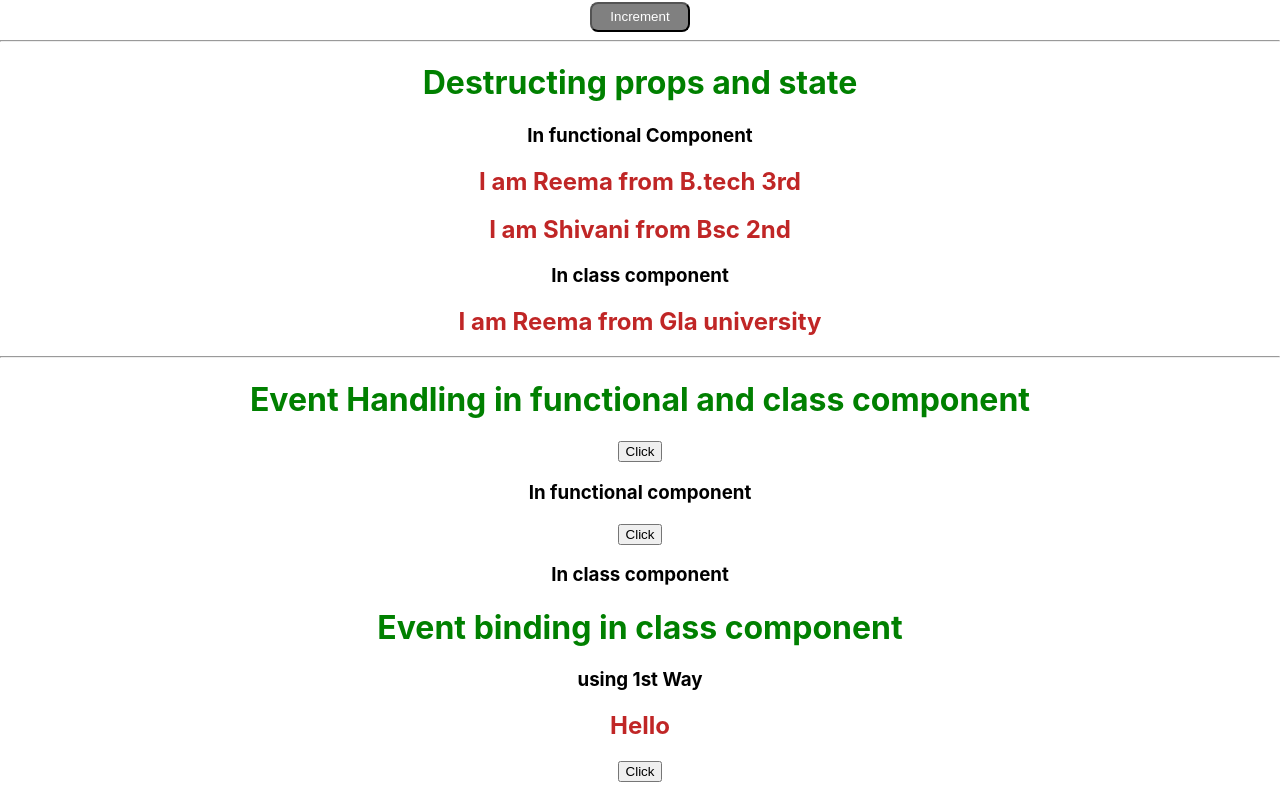
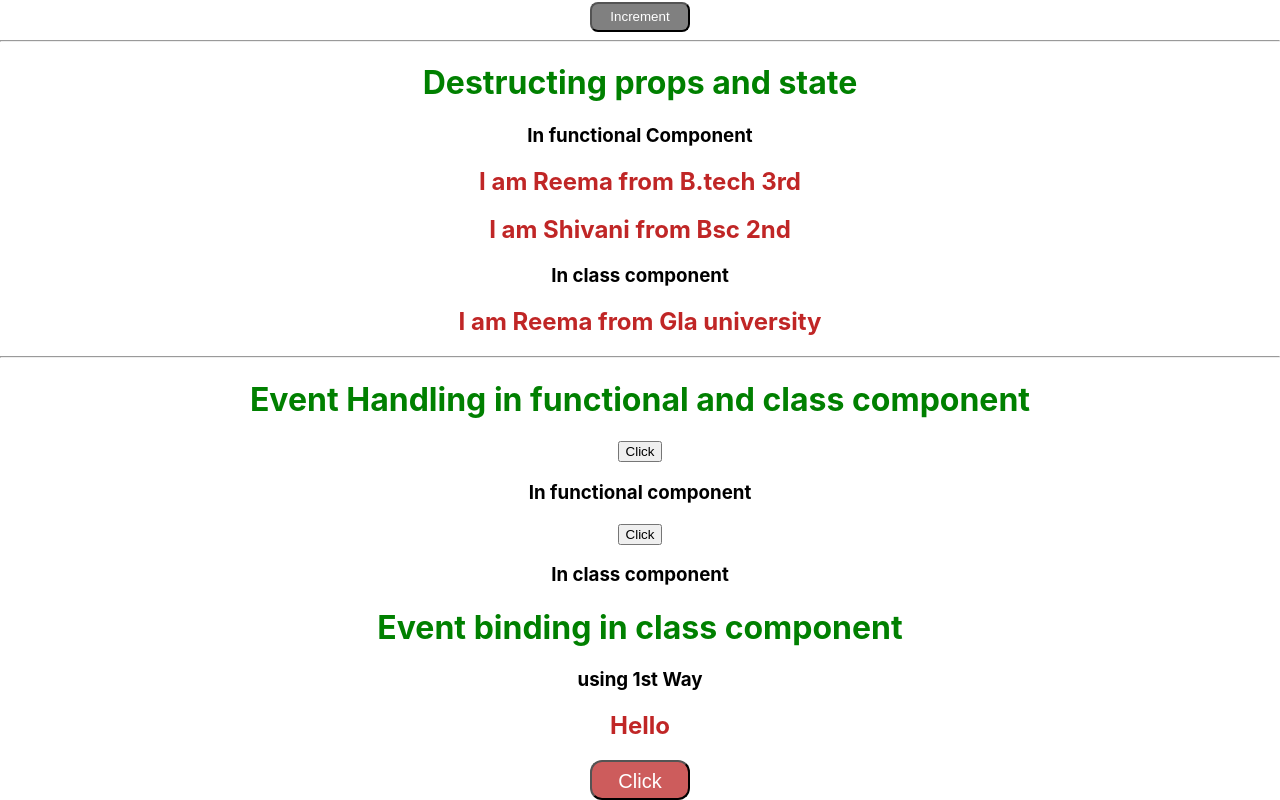
Before and after one commit to Reema1234ag/React_practice, a React (Create React App) app in the folder hello-world/: page / in a window 1280 px wide. Shown: the part 2592-3392 px from the top of the page. Built offline with nearby package versions, Linux system fonts and the light colour scheme.

Commit message:
event bindingways(rcc)

```diff
--- a/hello-world/src/youtube classes/BindingHandlers.js
+++ b/hello-world/src/youtube classes/BindingHandlers.js
@@ -1,5 +1,13 @@
 import React, { Component } from 'react'
-
+const btn={
+    width:"100px",
+    height:"40px",
+    padding:"8px",
+    backgroundColor:"indianred",
+    color:"white",
+    borderRadius:"12px",
+    fontSize:"20px"
+}
 
 
 export  class ClassClick extends Component {                //simple event handling in class compo.
@@ -40,7 +48,7 @@ export class BindingHandlers extends Component {
             <div>
             <h3>using 1st Way</h3>
             <h2>{this.state.message}</h2>
-            <button onClick={this.clickHandler.bind(this)}>Click</button>               {/*Here*/}
+            <button style={btn} onClick={this.clickHandler.bind(this)}>Click</button>               {/*Here*/}
             </div>
         )
     }
@@ -66,7 +74,7 @@ export class BindingHandlers1 extends Component {
             <div>
             <h3>using 2nd Way</h3>
             <h2>{this.state.message}</h2>
-            <button onClick={()=>{this.clickHandler()}}>Click</button>              {/*here*/}
+            <button style={btn} onClick={()=>{this.clickHandler()}}>Click</button>              {/*here*/}
             </div>
         )
     }
@@ -94,7 +102,7 @@ export class BindingHandlers2 extends Component {
             <div>
             <h3>using 3rd Way</h3>
             <h2>{this.state.message}</h2>
-            <button onClick={this.clickHandler}>Click</button>
+            <button style={btn}  onClick={this.clickHandler}>Click</button>
             </div>
         )
     }
@@ -121,7 +129,7 @@ export class BindingHandlers3 extends Component {
             <div>
             <h3>using 4th Way</h3>
             <h2>{this.state.message}</h2>
-            <button onClick={this.clickHandler}>Click</button>
+            <button style={btn} onClick={this.clickHandler}>Click</button>
             </div>
         )
     }
```
